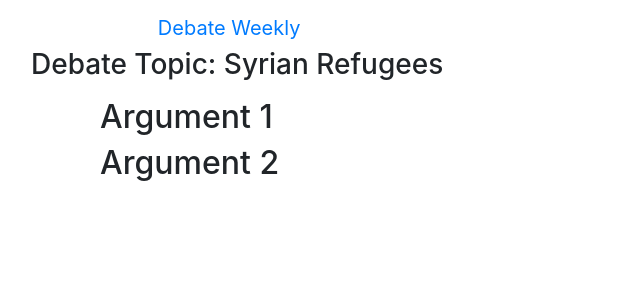
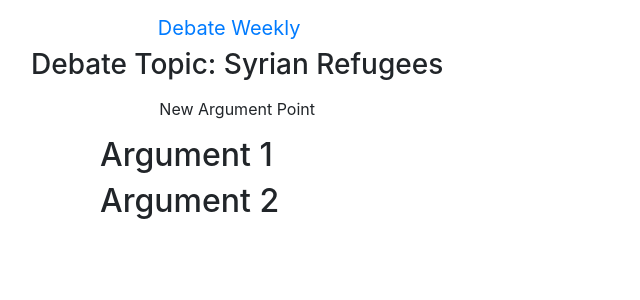
Before and after one commit to KitsuneNoctus/Debate-Weekly-App, a Flask app: page / in a window 1280 px wide. Shown: the top 300 px of the page, without its empty margins (0-640 px from the left). Run offline with Flask 2, Linux system fonts and the light colour scheme; data that the repository does not hold is empty; some libraries are stand-ins or nearby versions.

Commit message:
an now add arguments, though only to one side

```diff
--- a/app.py
+++ b/app.py
@@ -12,13 +12,29 @@ arguments = db.arguments
 
 app = Flask(__name__)
 
+#Read
 @app.route('/')
 def index():
     """Homepage"""
-    return render_template('debate_home.html')
+    return render_template('debate_home.html', arguments=arguments.find())
+#Create Call
+@app.route('/arguments/new')
+def argumentss_new():
+    """Creating new argument point."""
+    return render_template('arguments_new.html', argument={}, name='New Argument')
 
-#Create
-#Read
+#Actually Creating --------------------------
+@app.route('/arguments', methods=['POST'])
+def arguments_submit():
+    """Submit a new Argument point."""
+    argument ={
+        'title': request.form.get('title'),
+        'point': request.form.get('point'),
+    }
+    arguments.insert_one(argument)
+    #argument_id = arguments.insert_one(argument).inserted_id
+    return redirect(url_for('index'))
+
 #Update
 #Destroy
 if __name__=='__main__':
--- a/templates/arguments_new.html
+++ b/templates/arguments_new.html
@@ -4,7 +4,8 @@
 <div class= 'row'>
     <div class = 'col-md-2 col-md-offset-3'>
         <form method = 'POST' action=/arguments>
-            {% include partials/arguments_form.html %}
+            {% include 'partials/arguments_form.html' %}
+            <!-- Button to submit -->
             <div class = 'form-group'>
                 <button class='btn btn-ptimary' type='submit'>Post</button>
             </div>
--- a/templates/debate_home.html
+++ b/templates/debate_home.html
@@ -3,9 +3,17 @@
 {% block content%}
 <div class = 'col'>
     <h2>Argument 1</h2>
+    {% for argument in arguments %}
+        <h4>{{ argument.title }}</h4>
+        <small>{{ argument.point }}</small><br>
+    {% endfor %}
 </div>
 
 <div class = 'col'>
     <h2>Argument 2</h2>
+    {% for argument in arguments %}
+        <h4>{{ argument.title }}</h4>
+        <small>{{ argument.point }}</small><br>
+    {% endfor %}
 </div>
 {% endblock %}
--- a/templates/partials/navbar.html
+++ b/templates/partials/navbar.html
@@ -6,6 +6,9 @@
                 Debate Weekly
             </a>
             <h3>Debate Topic: Syrian Refugees</h3>
+            <div class='pull-right'>
+                <a href='/arguments/new' class='btn btn-default navbar-btn'>New Argument Point</a>
+            </div>
         </div>
     </div>
 </nav>
```
Also changed, not shown: templates/partials/arguments_form.html (+4 -3 lines).
